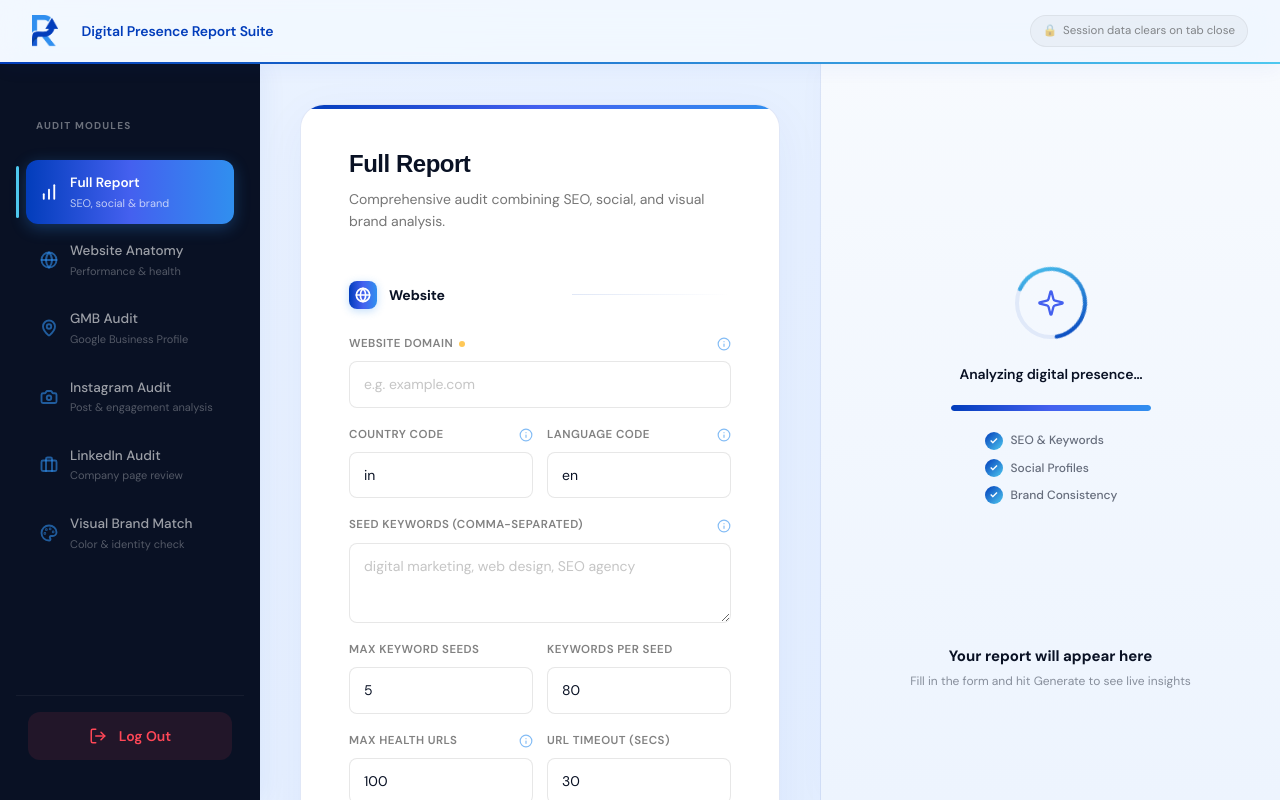
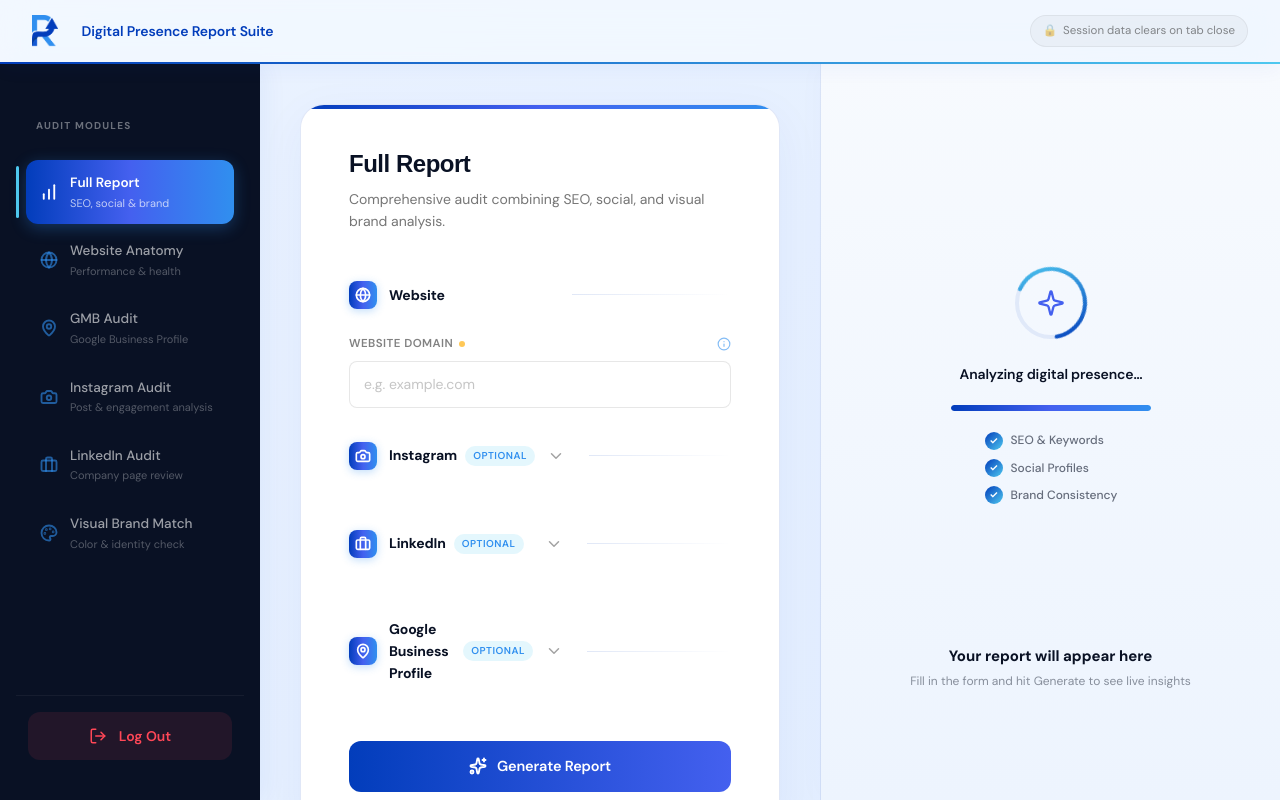
Before and after one commit to Renoweb-Digital-Solutions/report-gen-tool, a Next.js app: page /dashboard in a window 1280 px wide. Built offline with nearby package versions, Linux system fonts and the light colour scheme; sample sign-in values are in the browser's storage; a web font is replaced by a local one.

Commit message:
Fixed input fields issue

```diff
--- a/app/forms/FullReportForm.js
+++ b/app/forms/FullReportForm.js
@@ -4,7 +4,6 @@ import { useState } from 'react';
 import FormField from '../components/FormField';
 import ErrorBanner from '../components/ErrorBanner';
 import { useSessionState } from '../hooks/useSessionState';
-import { searchGmbBusinesses } from '../lib/api';
 import { Globe, Camera, Briefcase, MapPin, ChevronDown, Sparkles } from 'lucide-react';
 
 const POSTED_OPTIONS = [
@@ -18,30 +17,18 @@ const POSTED_OPTIONS = [
 
 const DEFAULTS = {
   domain: '',
-  country: 'in',
-  language: 'en',
-  business_seed_keywords: '',
-  max_keyword_seeds: 5,
-  keyword_limit_per_seed: 80,
-  max_health_urls: 100,
-  health_timeout_per_url_secs: 30,
   ig_username: '',
   ig_results_limit: 25,
   linkedin_company_url: '',
   linkedin_results_limit: 25,
   linkedin_posted_limit: '3months',
-  gmb_business_query: '',
-  gmb_max_results: 20,
-  gmb_places: [],
-  gmb_selected_place_id: '',
+  gmb_company_name: '',
+  gmb_target_url: '',
   gmb_location_query: '',
 };
 
 export default function FullReportForm({ loading, error, onDismissError, onSubmit }) {
   const [fields, setFields] = useSessionState('form_full', DEFAULTS);
-  const [isSearching, setIsSearching] = useState(false);
-  const [searchError, setSearchError] = useState('');
-
   // Accordion state
   const [openSections, setOpenSections] = useState({
     ig: false,
@@ -56,50 +43,10 @@ export default function FullReportForm({ loading, error, onDismissError, onSubmi
   const set = (key) => (e) =>
     setFields((prev) => ({ ...prev, [key]: e.target.value }));
 
-  const handleSearch = async () => {
-    if (!(fields.gmb_business_query || '').trim()) return;
-
-    setIsSearching(true);
-    setSearchError('');
-    try {
-      const result = await searchGmbBusinesses({
-        business_query: (fields.gmb_business_query || '').trim(),
-        max_results: Number(fields.gmb_max_results),
-      });
-      if (result.success && result.places && result.places.length > 0) {
-        setFields(prev => ({
-          ...prev,
-          gmb_places: result.places,
-          gmb_selected_place_id: result.places[0].placeId
-        }));
-      } else {
-        setFields(prev => ({ ...prev, gmb_places: [], gmb_selected_place_id: '' }));
-        setSearchError('No businesses found matching that query.');
-      }
-    } catch (err) {
-      setFields(prev => ({ ...prev, gmb_places: [], gmb_selected_place_id: '' }));
-      setSearchError(err.message || 'Search failed. Please try again.');
-    } finally {
-      setIsSearching(false);
-    }
-  };
-
-  const dismissSearchError = () => setSearchError('');
-
   const handleSubmit = (e) => {
     e.preventDefault();
     const payload = {
       domain: fields.domain.trim(),
-      country: fields.country.trim() || 'in',
-      language: fields.language.trim() || 'en',
-      business_seed_keywords: fields.business_seed_keywords
-        .split(',')
-        .map((k) => k.trim())
-        .filter(Boolean),
-      max_keyword_seeds: Number(fields.max_keyword_seeds),
-      keyword_limit_per_seed: Number(fields.keyword_limit_per_seed),
-      max_health_urls: Number(fields.max_health_urls),
-      health_timeout_per_url_secs: Number(fields.health_timeout_per_url_secs),
       ...(fields.ig_username.trim() && {
         ig_username: fields.ig_username.trim(),
         ig_results_limit: Number(fields.ig_results_limit),
@@ -111,13 +58,10 @@ export default function FullReportForm({ loading, error, onDismissError, onSubmi
       }),
     };
 
-    if (fields.gmb_selected_place_id && (fields.gmb_location_query || '').trim()) {
-      const place = fields.gmb_places.find(p => p.placeId === fields.gmb_selected_place_id);
-      if (place) {
-        payload.gmb_company_name = place.title;
-        payload.gmb_target_url = `https://www.google.com/maps/place/?q=place_id:${place.placeId}`;
-        payload.gmb_location_query = (fields.gmb_location_query || '').trim();
-      }
+    if (fields.gmb_company_name?.trim() && fields.gmb_target_url?.trim() && fields.gmb_location_query?.trim()) {
+      payload.gmb_company_name = fields.gmb_company_name.trim();
+      payload.gmb_target_url = fields.gmb_target_url.trim();
+      payload.gmb_location_query = fields.gmb_location_query.trim();
     }
 
     onSubmit(payload);
@@ -131,9 +75,8 @@ export default function FullReportForm({ loading, error, onDismissError, onSubmi
       </p>
 
       {error && <ErrorBanner message={error} onDismiss={onDismissError} />}
-      {searchError && <ErrorBanner message={searchError} onDismiss={dismissSearchError} />}
 
-      <div className="form-grid" style={{ marginTop: (error || searchError) ? 16 : 0 }}>
+      <div className="form-grid" style={{ marginTop: error ? 16 : 0 }}>
 
         {/* ── Website ── */}
         <div className="form-section-header">
@@ -154,85 +97,6 @@ export default function FullReportForm({ loading, error, onDismissError, onSubmi
             required
           />
         </FormField>
-
-        <div className="form-grid-2">
-          <FormField label="Country Code" htmlFor="full-country" tooltip="2-letter ISO country code for search results">
-            <input
-              id="full-country"
-              className="form-input"
-              type="text"
-              placeholder="in"
-              value={fields.country}
-              onChange={set('country')}
-            />
-          </FormField>
-          <FormField label="Language Code" htmlFor="full-language" tooltip="2-letter language code">
-            <input
-              id="full-language"
-              className="form-input"
-              type="text"
-              placeholder="en"
-              value={fields.language}
-              onChange={set('language')}
-            />
-          </FormField>
-        </div>
-
-        <FormField label="Seed Keywords (comma-separated)" htmlFor="full-keywords" tooltip="Base topics to generate keyword variations from">
-          <textarea
-            id="full-keywords"
-            className="form-textarea"
-            placeholder="digital marketing, web design, SEO agency"
-            value={fields.business_seed_keywords}
-            onChange={set('business_seed_keywords')}
-          />
-        </FormField>
-
-        <div className="form-grid-2">
-          <FormField label="Max Keyword Seeds" htmlFor="full-max-seeds">
-            <input
-              id="full-max-seeds"
-              className="form-input"
-              type="number"
-              min={1}
-              value={fields.max_keyword_seeds}
-              onChange={set('max_keyword_seeds')}
-            />
-          </FormField>
-          <FormField label="Keywords per Seed" htmlFor="full-kw-limit">
-            <input
-              id="full-kw-limit"
-              className="form-input"
-              type="number"
-              min={1}
-              value={fields.keyword_limit_per_seed}
-              onChange={set('keyword_limit_per_seed')}
-            />
-          </FormField>
-        </div>
-
-        <div className="form-grid-2">
-          <FormField label="Max Health URLs" htmlFor="full-health-urls" tooltip="Maximum number of pages to crawl for the health audit">
-            <input
-              id="full-health-urls"
-              className="form-input"
-              type="number"
-              min={1}
-              value={fields.max_health_urls}
-              onChange={set('max_health_urls')}
-            />
-          </FormField>
-          <FormField label="URL Timeout (secs)" htmlFor="full-timeout">
-            <input
-              id="full-timeout"
-              className="form-input"
-              type="number"
-              min={1}
-              value={fields.health_timeout_per_url_secs}
-              onChange={set('health_timeout_per_url_secs')}
-            />
-          </FormField>
-        </div>
 
         {/* ── Instagram ── */}
         <div
@@ -359,64 +223,38 @@ export default function FullReportForm({ loading, error, onDismissError, onSubmi
 
         <div className={`accordion-content ${openSections.gmb ? 'open' : ''}`}>
           <div className="form-grid">
-            <FormField label="Search Business Name" htmlFor="full-gmb-business-query" tooltip="Find the Google Maps listing for this brand">
-              <div style={{ display: 'flex', gap: '8px' }}>
+            <FormField label="Business Name" htmlFor="full-gmb-company-name">
               <input
-                  id="full-gmb-business-query"
+                id="full-gmb-company-name"
                 className="form-input"
                 type="text"
-                  placeholder='e.g. "Dental clinics in Howrah"'
-                  value={fields.gmb_business_query || ''}
-                  onChange={set('gmb_business_query')}
-                  style={{ flex: 1 }}
+                placeholder='e.g. "Evolve Chiropractic"'
+                value={fields.gmb_company_name || ''}
+                onChange={set('gmb_company_name')}
               />
-                <button
-                  type="button"
-                  className="btn-primary"
-                  onClick={handleSearch}
-                  disabled={isSearching || !(fields.gmb_business_query || '').trim()}
-                  style={{
-                    width: 'auto',
-                    padding: '0 16px',
-                    margin: 0,
-                    opacity: (isSearching || !(fields.gmb_business_query || '').trim()) ? 0.7 : 1
-                  }}
-                >
-                  {isSearching ? '...' : 'Search'}
-                </button>
-              </div>
             </FormField>
 
-            {fields.gmb_places && fields.gmb_places.length > 0 && (
-              <FormField label="Select Your Business" htmlFor="full-gmb-selected-place">
-                <select
-                  id="full-gmb-selected-place"
+            <FormField label="Google Maps URL" htmlFor="full-gmb-target-url" tooltip="Paste the full Google Maps link for the business">
+              <input
+                id="full-gmb-target-url"
                 className="form-input"
-                  value={fields.gmb_selected_place_id}
-                  onChange={set('gmb_selected_place_id')}
-                >
-                  {fields.gmb_places.map((place, idx) => (
-                    <option key={place.placeId || idx} value={place.placeId}>
-                      {place.title} ({place.address})
-                    </option>
-                  ))}
-                </select>
+                type="url"
+                placeholder='https://www.google.com/maps/place/...'
+                value={fields.gmb_target_url || ''}
+                onChange={set('gmb_target_url')}
+              />
             </FormField>
-            )}
 
-            {fields.gmb_places && fields.gmb_places.length > 0 && (
-              <FormField label="Competitor Location/Neighborhood" htmlFor="full-gmb-location-query" required tooltip="Used for local pack ranking comparison">
+            <FormField label="Location/Neighborhood" htmlFor="full-gmb-location-query" tooltip="Used for local pack ranking comparison">
               <input
                 id="full-gmb-location-query"
                 className="form-input"
                 type="text"
-                  placeholder='e.g. "Brooklyn, NY" or "Howrah, West Bengal"'
+                placeholder='e.g. "Minneapolis, MN"'
                 value={fields.gmb_location_query || ''}
                 onChange={set('gmb_location_query')}
-                  required
               />
             </FormField>
-            )}
           </div>
         </div>
 
--- a/app/forms/WebsiteReportForm.js
+++ b/app/forms/WebsiteReportForm.js
@@ -7,13 +7,6 @@ import { Sparkles } from 'lucide-react';
 
 const DEFAULTS = {
   domain: '',
-  country: 'in',
-  language: 'en',
-  business_seed_keywords: '',
-  max_keyword_seeds: 5,
-  keyword_limit_per_seed: 80,
-  max_health_urls: 100,
-  health_timeout_per_url_secs: 30,
 };
 
 export default function WebsiteReportForm({ loading, error, onDismissError, onSubmit }) {
@@ -26,16 +19,6 @@ export default function WebsiteReportForm({ loading, error, onDismissError, onSu
     e.preventDefault();
     onSubmit({
       domain: fields.domain.trim(),
-      country: fields.country.trim() || 'in',
-      language: fields.language.trim() || 'en',
-      business_seed_keywords: fields.business_seed_keywords
-        .split(',')
-        .map((k) => k.trim())
-        .filter(Boolean),
-      max_keyword_seeds: Number(fields.max_keyword_seeds),
-      keyword_limit_per_seed: Number(fields.keyword_limit_per_seed),
-      max_health_urls: Number(fields.max_health_urls),
-      health_timeout_per_url_secs: Number(fields.health_timeout_per_url_secs),
     });
   };
 
@@ -61,85 +44,6 @@ export default function WebsiteReportForm({ loading, error, onDismissError, onSu
           />
         </FormField>
 
-        <div className="form-grid-2">
-          <FormField label="Country Code" htmlFor="web-country">
-            <input
-              id="web-country"
-              className="form-input"
-              type="text"
-              placeholder="in"
-              value={fields.country}
-              onChange={set('country')}
-            />
-          </FormField>
-          <FormField label="Language Code" htmlFor="web-language">
-            <input
-              id="web-language"
-              className="form-input"
-              type="text"
-              placeholder="en"
-              value={fields.language}
-              onChange={set('language')}
-            />
-          </FormField>
-        </div>
-
-        <FormField label="Seed Keywords (comma-separated)" htmlFor="web-keywords">
-          <textarea
-            id="web-keywords"
-            className="form-textarea"
-            placeholder="seo services, website audit, backlink analysis"
-            value={fields.business_seed_keywords}
-            onChange={set('business_seed_keywords')}
-          />
-        </FormField>
-
-        <div className="form-grid-2">
-          <FormField label="Max Keyword Seeds" htmlFor="web-max-seeds">
-            <input
-              id="web-max-seeds"
-              className="form-input"
-              type="number"
-              min={1}
-              value={fields.max_keyword_seeds}
-              onChange={set('max_keyword_seeds')}
-            />
-          </FormField>
-          <FormField label="Keywords per Seed" htmlFor="web-kw-limit">
-            <input
-              id="web-kw-limit"
-              className="form-input"
-              type="number"
-              min={1}
-              value={fields.keyword_limit_per_seed}
-              onChange={set('keyword_limit_per_seed')}
-            />
-          </FormField>
-        </div>
-
-        <div className="form-grid-2">
-          <FormField label="Max Health URLs" htmlFor="web-health-urls">
-            <input
-              id="web-health-urls"
-              className="form-input"
-              type="number"
-              min={1}
-              value={fields.max_health_urls}
-              onChange={set('max_health_urls')}
-            />
-          </FormField>
-          <FormField label="URL Timeout (secs)" htmlFor="web-timeout">
-            <input
-              id="web-timeout"
-              className="form-input"
-              type="number"
-              min={1}
-              value={fields.health_timeout_per_url_secs}
-              onChange={set('health_timeout_per_url_secs')}
-            />
-          </FormField>
-        </div>
-
         <button
           id="btn-generate-website"
           type="submit"
```
Lines whose indentation alone changed are shown as unchanged.
